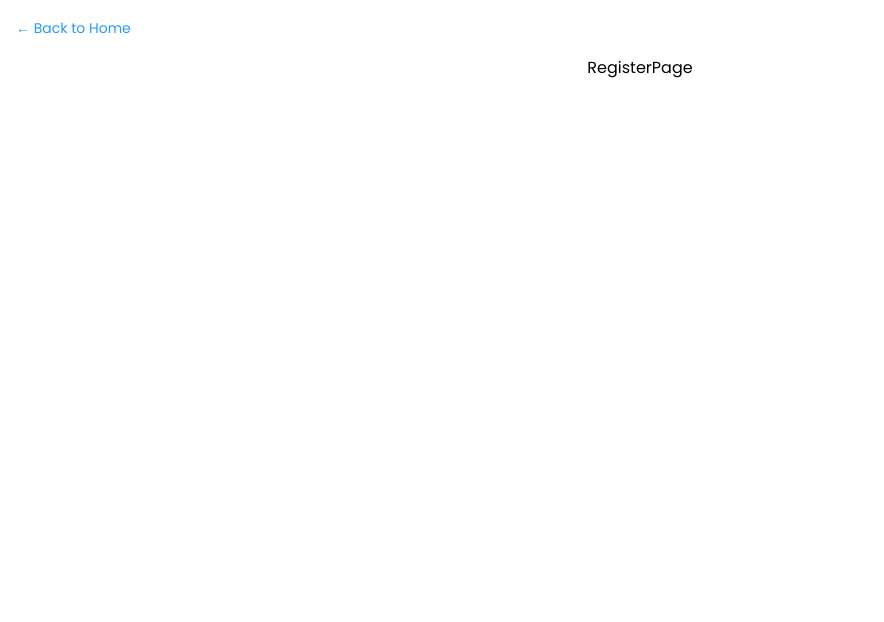
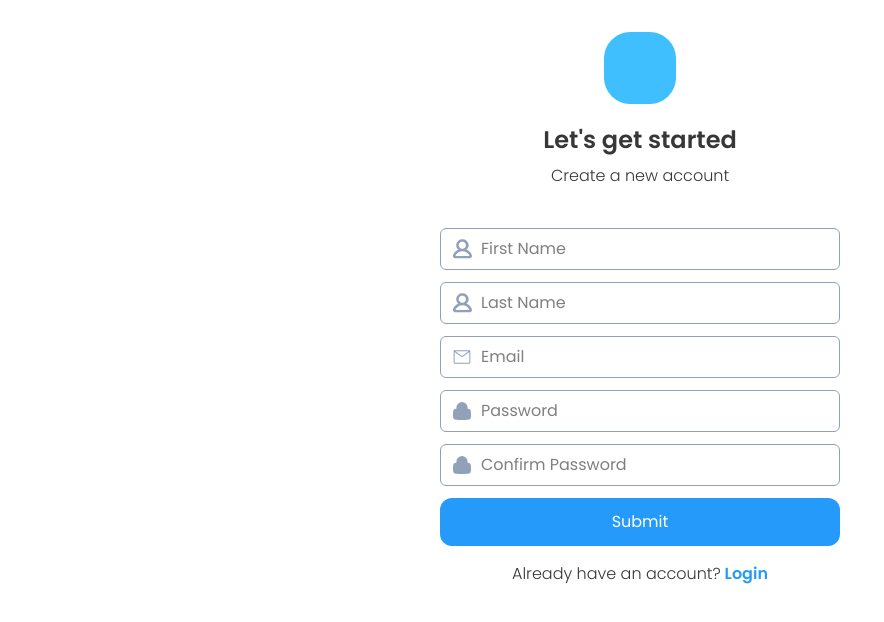
Before and after one commit to erienx/react-frontend-ecom, a React (Vite) app: page /register in a window 1280 px wide. Shown: the top 622 px of the page, without its empty margins (0-884 px from the left). Built offline with nearby package versions, Linux system fonts and the light colour scheme.

Commit message:
implemented register page and added decoration to login

```diff
--- a/src/components/HomeCards.tsx
+++ b/src/components/HomeCards.tsx
@@ -36,7 +36,7 @@ const AllCards = () => {
             </ul>
             <p className="text-center text-dark mt-4">{visibleItemCount} items displayed</p>
 
-            {hasMoreItems && <Button1 handleLoadMore={handleLoadMore} text="load more" />}
+            {hasMoreItems && <Button1 onClick={handleLoadMore} text="load more" />}
         </section>
     )
 }
--- /dev/null
+++ b/src/components/LoginForm.tsx
@@ -0,0 +1,68 @@
+import { SubmitHandler, useForm } from "react-hook-form";
+import EmailIcon from "../assets/email-icon.svg?react"
+import PasswordIcon from "../assets/password-icon.svg?react"
+import { zodResolver } from "@hookform/resolvers/zod";
+import { z } from "zod";
+import FormError from "../components/ui/FormError";
+import ButtonSubmit from "../components/ui/ButtonSubmit";
+import FormInput from "../components/FormInput";
+
+const schema = z.object({
+    email: z.string().email("Please enter a valid email address"),
+    password: z.string().min(8, { message: "Password must have at least 8 characters" }),
+});
+
+type FormFields = z.infer<typeof schema>;
+export const LoginForm = () => {
+  const { register, handleSubmit, setError, watch, reset, formState: { errors, isSubmitting } } = useForm<FormFields>({
+          defaultValues: {
+              // email: "text@gmail.com",
+          },
+          resolver: zodResolver(schema),
+      });
+      const emailValue = watch("email");
+      const passwordValue = watch("password");
+
+
+      const onSubmit: SubmitHandler<FormFields> = async (data) => {
+          try {
+              // request to backend here
+              await new Promise((resolve) => setTimeout(resolve, 1000));
+              console.log(data);
+
+
+              reset(); //if successful
+          }
+          catch {
+              setError("root", { message: "Given email is already taken", });
+          }
+      }
+
+      return (
+          <form className="flex flex-col gap-y-3 rounded-2xl min-w-[200px] xs:min-w-[400px] text-blue" onSubmit={handleSubmit(onSubmit)}>
+
+              <FormInput
+                  Icon={EmailIcon}
+                  type="text"
+                  placeholder="Email"
+                  register={register("email")}
+                  value={emailValue}
+                  error={errors.email}
+              />
+              <FormInput
+                  Icon={PasswordIcon}
+                  type="password"
+                  placeholder="Password"
+                  register={register("password")}
+                  value={passwordValue}
+                  error={errors.password}
+                  showToggle
+              />
+
+
+
+              <ButtonSubmit isSubmitting={isSubmitting} />
+              <FormError error={errors.root} />
+          </form>
+      )
+}
--- a/src/components/LowerHeader.tsx
+++ b/src/components/LowerHeader.tsx
@@ -25,8 +25,8 @@ const LowerHeader = () => {
         </div>
 
         <nav className="flex gap-6 sm:gap-10 lg:gap-16 items-center">
-          {options.map((opt) => (
-            <NavLink to={opt.path}
+          {options.map((opt, index) => ( //index is fine as a key cause static array
+            <NavLink key = {index} to={opt.path}
               className={({ isActive }) =>
                 `text-2xl sm:text-3xl transition-all duration-150 ${isActive ? "text-accent1 underline" : "hover:text-accent1-hover"}`}
             >{opt.text}</NavLink>
--- /dev/null
+++ b/src/components/RegisterForm.tsx
@@ -0,0 +1,111 @@
+import { SubmitHandler, useForm } from "react-hook-form";
+import { z } from "zod";
+import { zodResolver } from "@hookform/resolvers/zod";
+
+import EmailIcon from "../assets/email-icon.svg?react";
+import PasswordIcon from "../assets/password-icon.svg?react";
+import ProfileIcon from "../assets/profile-icon.svg?react"
+import FormError from "../components/ui/FormError";
+import ButtonSubmit from "../components/ui/ButtonSubmit";
+import FormInput from "../components/FormInput";
+
+
+// Zod schema for Register Form
+const schema = z
+    .object({
+        firstName: z.string().min(1, { message: "First name is required" }),
+        lastName: z.string().min(1, { message: "Last name is required" }),
+        email: z.string().email("Please enter a valid email address"),
+        password: z.string().min(8, { message: "Password must have at least 8 characters" }),
+        confirmPassword: z.string().min(1, { message: "Please confirm your password" }),
+    })
+    .refine((data) => data.password === data.confirmPassword, {
+        path: ["confirmPassword"],
+        message: "Passwords do not match",
+    });
+
+type FormFields = z.infer<typeof schema>;
+
+export const RegisterForm = () => {
+    const {
+        register,
+        handleSubmit,
+        setError,
+        watch,
+        reset,
+        formState: { errors, isSubmitting },
+    } = useForm<FormFields>({
+        resolver: zodResolver(schema),
+    });
+    const firstNameValue = watch("firstName");
+    const lastNameValue = watch("lastName");
+    const emailValue = watch("email");
+    const passwordValue = watch("password");
+    const confirmPasswordValue = watch("confirmPassword");
+
+    const onSubmit: SubmitHandler<FormFields> = async (data) => {
+        try {
+            await new Promise((resolve) => setTimeout(resolve, 1000));
+            console.log(data);
+
+            reset();
+        } catch {
+            setError("root", {
+                message: "Something went wrong. Try again later.",
+            });
+        }
+    };
+
+    return (
+        <form
+            className="flex flex-col gap-y-3 rounded-2xl min-w-[200px] xs:min-w-[400px] text-blue"
+            onSubmit={handleSubmit(onSubmit)}
+        >
+            <FormInput
+                Icon={ProfileIcon}
+                type="text"
+                placeholder="First Name"
+                value={firstNameValue}
+                register={register("firstName")}
+                error={errors.firstName}
+            />
+            <FormInput
+                Icon={ProfileIcon}
+                type="text"
+                placeholder="Last Name"
+                value={lastNameValue}
+                register={register("lastName")}
+                error={errors.lastName}
+            />
+            <FormInput
+                Icon={EmailIcon}
+                type="text"
+                placeholder="Email"
+                value={emailValue}
+                register={register("email")}
+                error={errors.email}
+            />
+            <FormInput
+                Icon={PasswordIcon}
+                type="password"
+                placeholder="Password"
+                value={passwordValue}
+                register={register("password")}
+                error={errors.password}
+            />
+            <FormInput
+                Icon={PasswordIcon}
+                type="password"
+                placeholder="Confirm Password"
+                value={confirmPasswordValue}
+                register={register("confirmPassword")}
+                error={errors.confirmPassword}
+            />
+
+            <ButtonSubmit isSubmitting={isSubmitting} />
+            <FormError error={errors.root} />
+        </form>
+    );
+};
+
+export default RegisterForm;
--- /dev/null
+++ b/src/components/ui/AuthHeader.tsx
@@ -0,0 +1,18 @@
+import LogoIcon from '../../assets/logo-icon.svg?react';
+type AuthType = {
+    text1: string;
+    text2: string;
+}
+
+const AuthHeader = ({ text1, text2 }: AuthType) => {
+    return (
+        <div className='flex flex-col justify-center items-center gap-y-2 mb-10'>
+            <LogoIcon className='mb-3 w-18 h-18' />
+            <p className='text-dark font-semibold text-2xl'>{text1}</p>
+            <p className='text-dark font-light'>{text2}</p>
+
+        </div>
+    )
+}
+
+export default AuthHeader
--- a/src/components/ui/Button1.tsx
+++ b/src/components/ui/Button1.tsx
@@ -1,13 +1,13 @@
 type Button1PropsType = {
-    handleLoadMore: () => void;
+    onClick: () => void;
     text: string;
 }
 
-const Button1 = ({ handleLoadMore, text }: Button1PropsType) => {
+const Button1 = ({ onClick, text }: Button1PropsType) => {
     return (
         <div className="flex justify-center items-center mt-6 mb-4">
             <button
-                onClick={handleLoadMore}
+                onClick={onClick}
                 className="px-6 py-3 text-2xl md:text-4xl font-semibold text-white bg-accent1 hover:bg-accent1-hover rounded-md transition-all duration-300 hover:bg-accent1-dark hover:scale-102 shadow-md hover:shadow-lg cursor-pointer">
                 {text}</button>
         </div>
--- a/src/components/ui/ButtonSubmit.tsx
+++ b/src/components/ui/ButtonSubmit.tsx
@@ -4,7 +4,7 @@ type SubmitType = {
 
 const ButtonSubmit = ({ isSubmitting }: SubmitType) => {
     return (
-        <button disabled={isSubmitting} type="submit" className={`${isSubmitting ? "bg-slate-500" : "bg-accent1 hover:bg-accent1-hover"} p-3 rounded-xl text-white cursor-pointer transition-colors duration-100 `}>
+        <button disabled={isSubmitting} type="submit" className={`${isSubmitting ? "bg-slate-500" : "bg-accent1 hover:bg-accent1-hover"} p-3 rounded-xl text-white cursor-pointer transition-colors duration-150 `}>
             {isSubmitting ? "Loading..." : "Submit"}</button>
     )
 }
--- a/src/layouts/AuthLayout.tsx
+++ b/src/layouts/AuthLayout.tsx
@@ -1,11 +1,11 @@
-import { Link, Outlet } from "react-router-dom";
+import { Outlet } from "react-router-dom";
 
 const AuthLayout = () => (
     <div className="min-h-screen flex flex-col items-center bg-bg p-4">
         <div className="mb-4 self-start">
-            <Link to="/" className="text-accent1 hover:underline text-sm">
+            {/* <Link to="/" className="text-accent1 hover:underline text-sm">
                 ← Back to Home
-            </Link>
+            </Link> */}
         </div>
         <Outlet />
     </div>
--- a/src/pages/LoginPage.tsx
+++ b/src/pages/LoginPage.tsx
@@ -1,71 +1,19 @@
-import { SubmitHandler, useForm } from "react-hook-form";
-import EmailIcon from "../assets/email-icon.svg?react"
-import PasswordIcon from "../assets/password-icon.svg?react"
-import { zodResolver } from "@hookform/resolvers/zod";
-import { z } from "zod";
-import FormError from "../components/ui/FormError";
-import ButtonSubmit from "../components/ui/ButtonSubmit";
-import FormInput from "../components/FormInput";
+import { Link } from "react-router-dom"
+import { LoginForm } from "../components/LoginForm"
+import AuthHeader from "../components/ui/AuthHeader"
 
-const schema = z.object({
-    email: z.string().email(),
-    password: z.string().min(8),
-});
-
-type FormFields = z.infer<typeof schema>;
 
 
 const LoginPage = () => {
-    const { register, handleSubmit, setError, watch, reset, formState: { errors, isSubmitting } } = useForm<FormFields>({
-        defaultValues: {
-            // email: "text@gmail.com",
-        },
-        resolver: zodResolver(schema),
-    });
-    const emailValue = watch("email");
-    const passwordValue = watch("password");
 
 
-    const onSubmit: SubmitHandler<FormFields> = async (data) => {
-        try {
-            // request to backend here
-            await new Promise((resolve) => setTimeout(resolve, 1000));
-            console.log(data);
-
-
-            reset(); //if successful
-        }
-        catch {
-            setError("root", { message: "Given email is already taken", });
-        }
-    }
-
     return (
-        <form className="flex flex-col gap-y-3 rounded-2xl min-w-[200px] xs:min-w-[400px] text-blue" onSubmit={handleSubmit(onSubmit)}>
-
-            <FormInput
-                Icon={EmailIcon}
-                type="text"
-                placeholder="Email"
-                register={register("email")}
-                value={emailValue}
-                error={errors.email}
-            />
-            <FormInput
-                Icon={PasswordIcon}
-                type="password"
-                placeholder="Password"
-                register={register("password")}
-                value={passwordValue}
-                error={errors.password}
-                showToggle
-            />
-
-
-
-            <ButtonSubmit isSubmitting={isSubmitting} />
-            <FormError error={errors.root} />
-        </form>
+        <>
+            <AuthHeader text1="Welcome to E-com" text2="Sign in to continue" />
+            <LoginForm />
+            <p className="text-dark mt-4 font-light">Don't have an account?
+                <Link to='/register' className="text-accent1 hover:text-accent1-hover font-semibold"> Register</Link></p>
+        </>
     )
 }
 
--- a/src/pages/RegisterPage.tsx
+++ b/src/pages/RegisterPage.tsx
@@ -1,7 +1,15 @@
+import { Link } from "react-router-dom"
+import AuthHeader from "../components/ui/AuthHeader"
+import RegisterForm from "../components/RegisterForm"
 
 const RegisterPage = () => {
   return (
-    <div>RegisterPage</div>
+    <>
+      <AuthHeader text1="Let's get started" text2="Create a new account" />
+      <RegisterForm />
+      <p className="text-dark mt-4 font-light">Already have an account?
+        <Link to='/login' className="text-accent1 hover:text-accent1-hover font-semibold"> Login</Link></p>
+    </>
   )
 }
 
```
